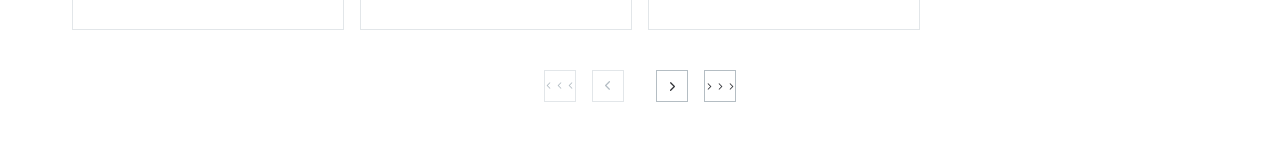
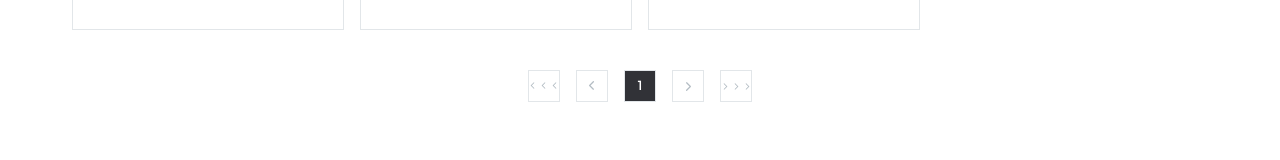
Before and after one commit to fe-nov23-nopyton/catalog, a React (Create React App) app: page /catalog/phones in a window 1280 px wide. Shown: the part 9747-9907 px from the top of the page. Built offline with nearby package versions, Linux system fonts and the light colour scheme.

Commit message:
fixed pagination

```diff
--- a/src/Components/Pagination/Pagination.tsx
+++ b/src/Components/Pagination/Pagination.tsx
@@ -12,7 +12,7 @@ type Props = {
 };
 
 export const Pagination: React.FC<Props> = ({ total, perPage, currentPage, onPageChange }) => {
-  const totalPages = Math.ceil(total / perPage - 1);
+  const totalPages = Math.ceil(total / perPage);
   const pages = Array.from({ length: totalPages }, (_, index) => index + 1);
   const navWindow = 5;
 
--- a/src/Pages/PhonesPage/PhonesPage.tsx
+++ b/src/Pages/PhonesPage/PhonesPage.tsx
@@ -1,3 +1,4 @@
+/* eslint-disable prettier/prettier */
 import React, { useEffect, useState } from "react";
 import "./PhonesPage.scss";
 import { ProductsList } from "../../Components/ProductsList/ProductsList";
@@ -20,8 +21,6 @@ export const PhonesPage: React.FC = () => {
   // #region redux
   const { phones, loading, errorMessage } = useAppSelector((state) => state.catalog);
   const dispatch = useAppDispatch();
-
-  const quantityPhones = phones.length;
 
   useEffect(() => {
     dispatch(fetchPhones());
@@ -46,12 +45,17 @@ export const PhonesPage: React.FC = () => {
     scrollToTop();
   };
 
-  const prepareProducts = (phones: Phone[], sortBy: string, changeVisible: string, query: string) => {
+  const prepareProducts = (phones: Phone[], sortBy: string, query: string) => {
     const filteredPhones = filterItems(phones, query);
     const sortedPhones = sortItems(filteredPhones, sortBy);
+    return sortedPhones;
+  };
+
+  const prepareVisiblePhones = (phones: Phone[], changeVisible: string) => {
     const start = (currentPage - 1) * perPage;
     const end = start + perPage;
-    return changeVisible === "All" ? sortedPhones : sortedPhones.slice(start, end);
+    const res = changeVisible === "All" ? phones : phones.slice(start, end);
+    return res;
   };
 
   const scrollToTop = () => {
@@ -138,12 +142,14 @@ export const PhonesPage: React.FC = () => {
     localStorage.setItem("query", newQuery);
   };
   // #endregion
+  const preparedPhones = prepareProducts(phones, sort, query);
+  const visiblePhones = prepareVisiblePhones(preparedPhones, itemsOnPage);
+
+  const quantityPhones = preparedPhones.length;
   return (
     <div>
       <Breadcrumbs path={pathname} />
-
       <h1 className="title">Mobile phones</h1>
-
       {loading ? (
         <Loader />
       ) : (
@@ -152,13 +158,15 @@ export const PhonesPage: React.FC = () => {
             (console.log(errorMessage), (<p className="title">{errorMessage}</p>))
           ) : (
             <>
-              {!!quantityPhones ? (
-                <>
               <p className="total-phones">{quantityPhones} models</p>
-
               <div className="dropdown-wrapper">
                 <div className="dropdown-sortBy">
-                      <Dropdown value={sort} list={optionsForSort} handleClick={handleSortBy} title={"Sort by"} />
+                  <Dropdown
+                    value={sort}
+                    list={optionsForSort}
+                    handleClick={handleSortBy}
+                    title={"Sort by"}
+                  />
                 </div>
                 <div className="dropdown-itemsOnPage">
                   <Dropdown
@@ -179,8 +187,9 @@ export const PhonesPage: React.FC = () => {
                   />
                 </div>
               </div>
-
-                  <ProductsList phones={prepareProducts(phones, sort, itemsOnPage, query)} />
+              {visiblePhones.length > 0 ? (
+                <>
+                  <ProductsList phones={visiblePhones} />
                   {itemsOnPage !== "All" && (
                     <Pagination
                       total={quantityPhones}
```
Lines whose indentation alone changed are shown as unchanged.
